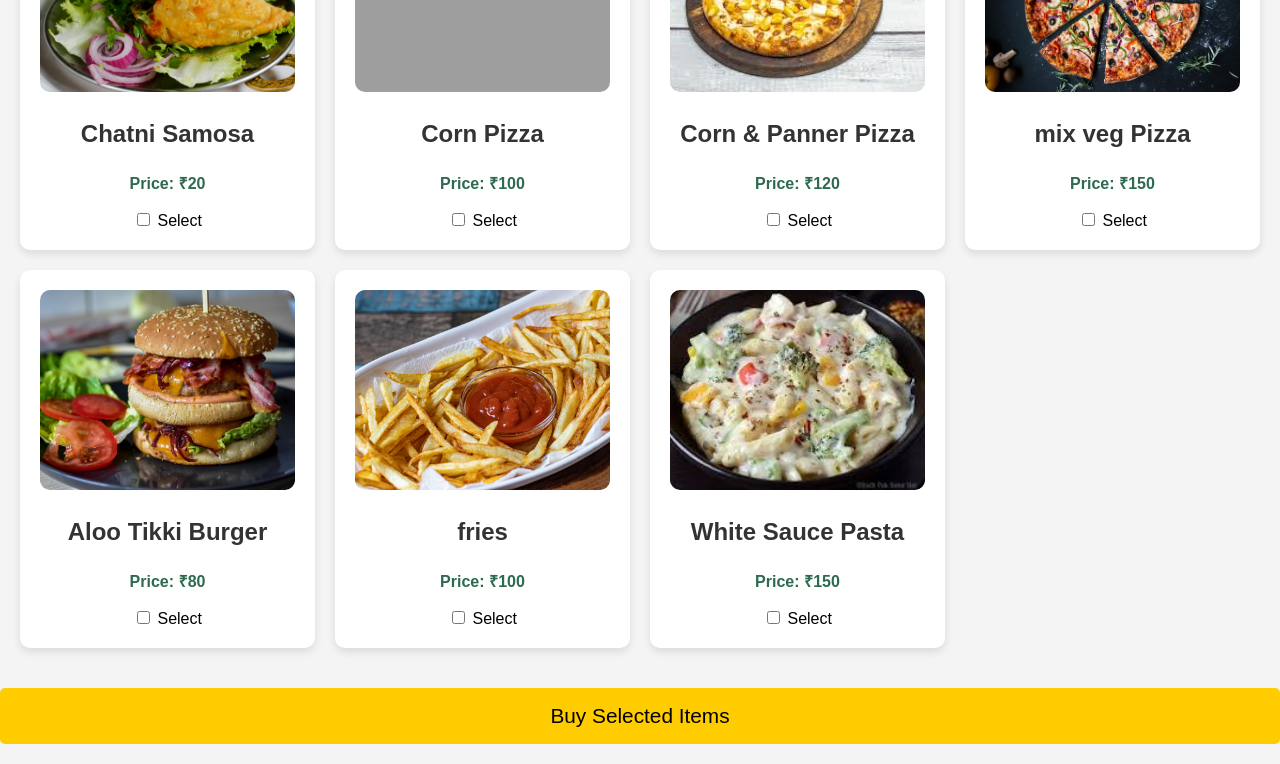
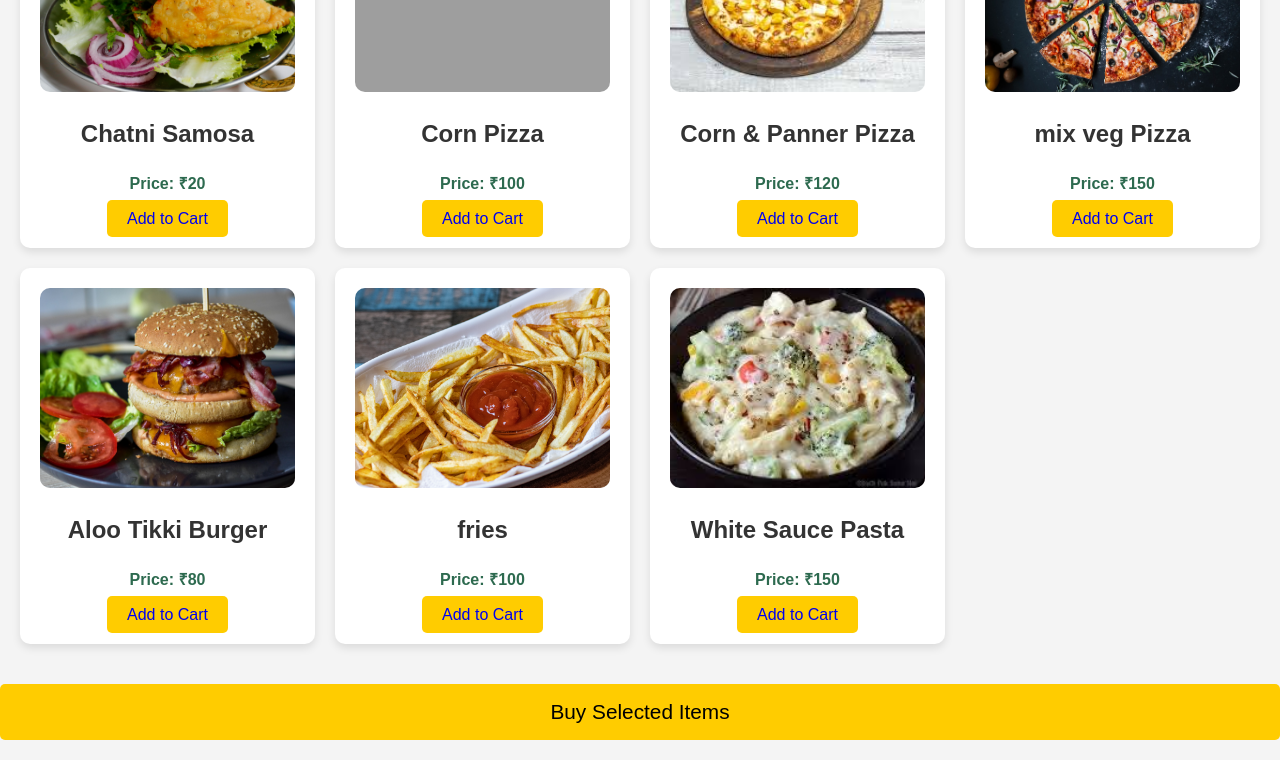
Before and after one commit to akashdeepsingh22/food-order_website, a Django app: page /fooditems/manu/ in a window 1280 px wide. Shown: the part 281-1045 px from the top of the page. After the commit the page ends 1021 px from the top, so only its background shows below. Run offline with Django 5.2, Linux system fonts and the light colour scheme; data comes from the database, SQL or seed files in the repository; both versions use the stored data as it was after the commit; grey boxes are pictures that could not be loaded.

Commit message:
implement cart

```diff
--- a/mysite/fooditems/admin.py
+++ b/mysite/fooditems/admin.py
@@ -1,8 +1,8 @@
 from django.contrib import admin
-from .models import fooditems
-from .models import Order
+from .models import fooditems,Order, cartitems
 
 
 # Register your models here.
 admin.site.register(fooditems)
 admin.site.register(Order)
+admin.site.register(cartitems)
--- a/mysite/fooditems/models.py
+++ b/mysite/fooditems/models.py
@@ -1,6 +1,5 @@
 from django.db import models
 from django.contrib.auth.models import User
-from pages.models import FoodItem
 
 
 class Item(models.Model):
@@ -34,3 +33,12 @@ class Order(models.Model):
 
     def __str__(self):
         return f"{self.quantity} x {self.item.name}"
+
+
+class cartitems(models.Model):
+    user = models.ForeignKey(User, on_delete=models.CASCADE)
+    item = models.ForeignKey(fooditems, on_delete=models.CASCADE)
+    quantity = models.PositiveIntegerField(default=1)
+
+    def __str__(self):
+        return f"{self.quantity} x {self.item.name}"
--- a/mysite/fooditems/templates/fooditems/manu.html
+++ b/mysite/fooditems/templates/fooditems/manu.html
@@ -131,6 +131,17 @@
             transform: scale(1.05);
         }
 
+        .menu-item a{
+            text-decoration: none;
+            background-color: #ffcc00;
+            border: none;
+            padding: 10px 20px;
+            cursor: pointer;
+            border-radius: 5px;
+            transition: background-color 0.3s ease, transform 0.3s ease;
+            width: 100%;
+        }
+
         /* Fixed image size */
         .menu-image {
             width: 100%;  /* Ensure it occupies the full width of the container */
@@ -182,7 +193,7 @@
         <ul>
             <li><a href="{% url 'index' %}">Home</a></li>
             <li><a href="{% url 'manu' %}">Menu</a></li>
-            <li><a href="{% url 'buy_items' %}">cart</a></li>
+            <li><a href="{% url 'cart' %}">cart</a></li>
             <li><a href="{% url 'contact' %}">Contact</a></li>
         </ul>
 
@@ -215,10 +226,7 @@
                     <!-- Display food item description -->
                     <p>{{ fooditem.description }}</p> <!-- Displaying item description -->
                     <p class="price">Price: ₹{{ fooditem.price }}</p>
-                    <div class="select-item">
-                        <input type="checkbox" name="selected_items" value="{{ fooditem.id }}" id="item-{{ fooditem.id }}">
-                        <label for="item-{{ fooditem.id }}">Select</label>
-                    </div>
+                    <a href="{% url 'add_to_cart' fooditem.id %}">Add to Cart</a>
                 </div>
             {% endfor %}
         </div>
--- a/mysite/fooditems/urls.py
+++ b/mysite/fooditems/urls.py
@@ -11,6 +11,10 @@ urlpatterns = [
     path('search/', views.search_items, name='search_items'),
     path('selectsuccess/',views.selectsuccess,name='selectsuccess'),
     path('profile/', views.profile, name='profile'),
+    path('cart/', views.cart_view, name='cart'),
+    path('add_to_cart/<int:item_id>/', views.add_to_cart, name='add_to_cart'),
+    path('remove_from_cart/<int:item_id>/', views.remove_from_cart, name='remove_from_cart'),
+    path('update_quantity/<int:item_id>/', views.update_quantity, name='update_quantity'),
 ]
 
 if settings.DEBUG:
--- a/mysite/fooditems/views.py
+++ b/mysite/fooditems/views.py
@@ -1,12 +1,15 @@
 from django.shortcuts import render, redirect
 from django.shortcuts import render
 from .forms import forms
-from fooditems.models import fooditems,Order
 from django.contrib.auth.decorators import login_required
 from django.contrib import messages
+from .models import fooditems,Order,cartitems
+
 def profile(request):
     # Any additional context data for the profile page can be added here
     return render(request, 'fooditems/profile.html')
+
+@login_required(login_url='/login/')
 def place_order(request):
     if request.method == 'POST':
         form = forms(request.POST)
@@ -43,7 +46,7 @@ def manu(request):
     return render(request, 'fooditems/manu.html', {'manuitems': manuitems, 'user': user})
 
 
-
+@login_required(login_url='/login/')
 def buy_items(request):
     if request.user.is_authenticated:  # Check if the user is authenticated
         print("buy items view-------------------")
@@ -82,7 +85,7 @@ def select_success(request):
         'total_price': total_price  # Pass the total price to the template
     })
 
-@login_required
+@login_required(login_url='/login/')
 def order_items(request):
     print("order items view=============")
     # Fetch all items to display on the page
@@ -121,3 +124,46 @@ def selectsuccess(request):
     for item in order_items:
         total_price += item.price
     return render(request, 'fooditems/selectsuccess.html',{'order_items': order_items,'total_price': total_price})
+from django.shortcuts import render, redirect
+from .models import cartitems, fooditems
+
+@login_required(login_url='/login/')
+def cart_view(request):
+    user = request.user
+    items = cartitems.objects.filter(user=user)
+
+    if not items:
+        return render(request, 'fooditems/cart.html', {'message': 'Your cart is empty.', 'user': user})
+
+    return render(request, 'fooditems/cart.html', {'items': items, 'user': user})
+
+@login_required(login_url='/login/')
+def add_to_cart(request, item_id):
+    user = request.user
+    item = fooditems.objects.get(id=item_id)
+    cart_item, created = cartitems.objects.get_or_create(user=user, item=item)
+    cart_item.quantity += 1
+    cart_item.save()
+    return redirect('cart')
+
+@login_required(login_url='/login/')
+def remove_from_cart(request, item_id):
+    user = request.user
+    item = fooditems.objects.get(id=item_id)
+    cart_item = cartitems.objects.get(user=user, item=item)
+    cart_item.delete()  # Remove item from cart
+    return redirect('cart')
+
+@login_required(login_url='/login/')
+def update_quantity(request, item_id):
+    user = request.user
+    item = fooditems.objects.get(id=item_id)
+    cart_item = cartitems.objects.get(user=user, item=item)
+
+    if 'increase' in request.POST:
+        cart_item.quantity += 1  # Increase the quantity
+    elif 'decrease' in request.POST and cart_item.quantity > 1:
+        cart_item.quantity -= 1  # Decrease the quantity
+
+    cart_item.save()
+    return redirect('cart')
```
Also changed, not shown: mysite/fooditems/templates/fooditems/cart.html (added, +136 -0 lines), mysite/db.sqlite3, mysite/fooditems/migrations/0008_cartitems.py (added).
